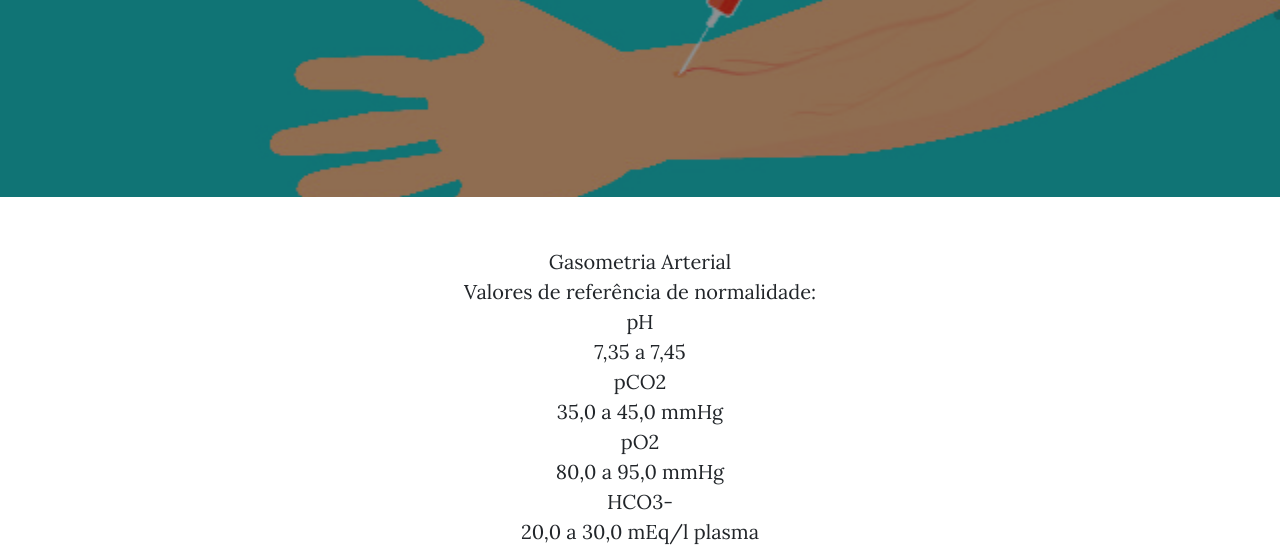
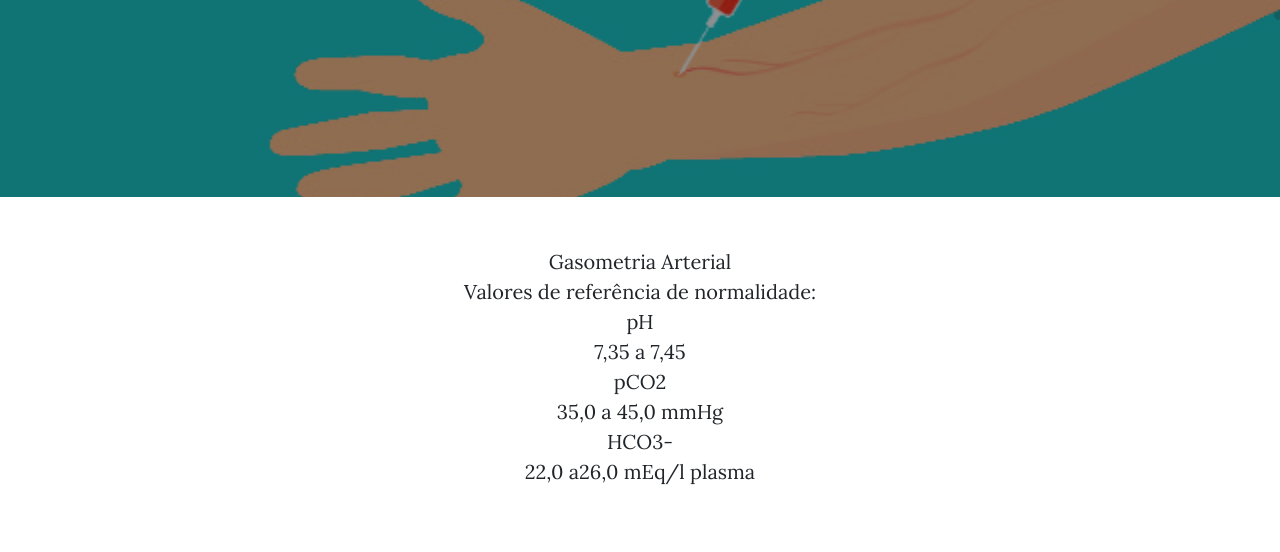
Before and after one commit to mathibc/GasoCel, a website: page index.html in a window 1280 px wide. Shown: the part 362-914 px from the top of the page. Drawn offline with nearby package versions, Linux system fonts and the light colour scheme.

Commit message:
Update index.html

```diff
--- a/index.html
+++ b/index.html
@@ -110,18 +110,13 @@
       7,35 a 7,45<br>
       pCO2<br>
       35,0 a 45,0 mmHg<br>
-      pO2<br>
-      80,0 a 95,0 mmHg<br>
       HCO3-<br>
-      20,0 a 30,0 mEq/l plasma<br>
-      CO2 total<br>
-      21,1 a 31,4 mEq/l plasma<br>
-      BE<br>
-      -3,0 a +3,0 mEq/l sangue<br>
-      Saturação de O2<br>
-      92,0 a 98,0 %<a href="#"></a>
+      22,0 a26,0 mEq/l plasma<br>
+
     </span>
   </center>
+	  <br>
+	  <br>
 
     <!-- myChart -->
     <div class="container">
```
